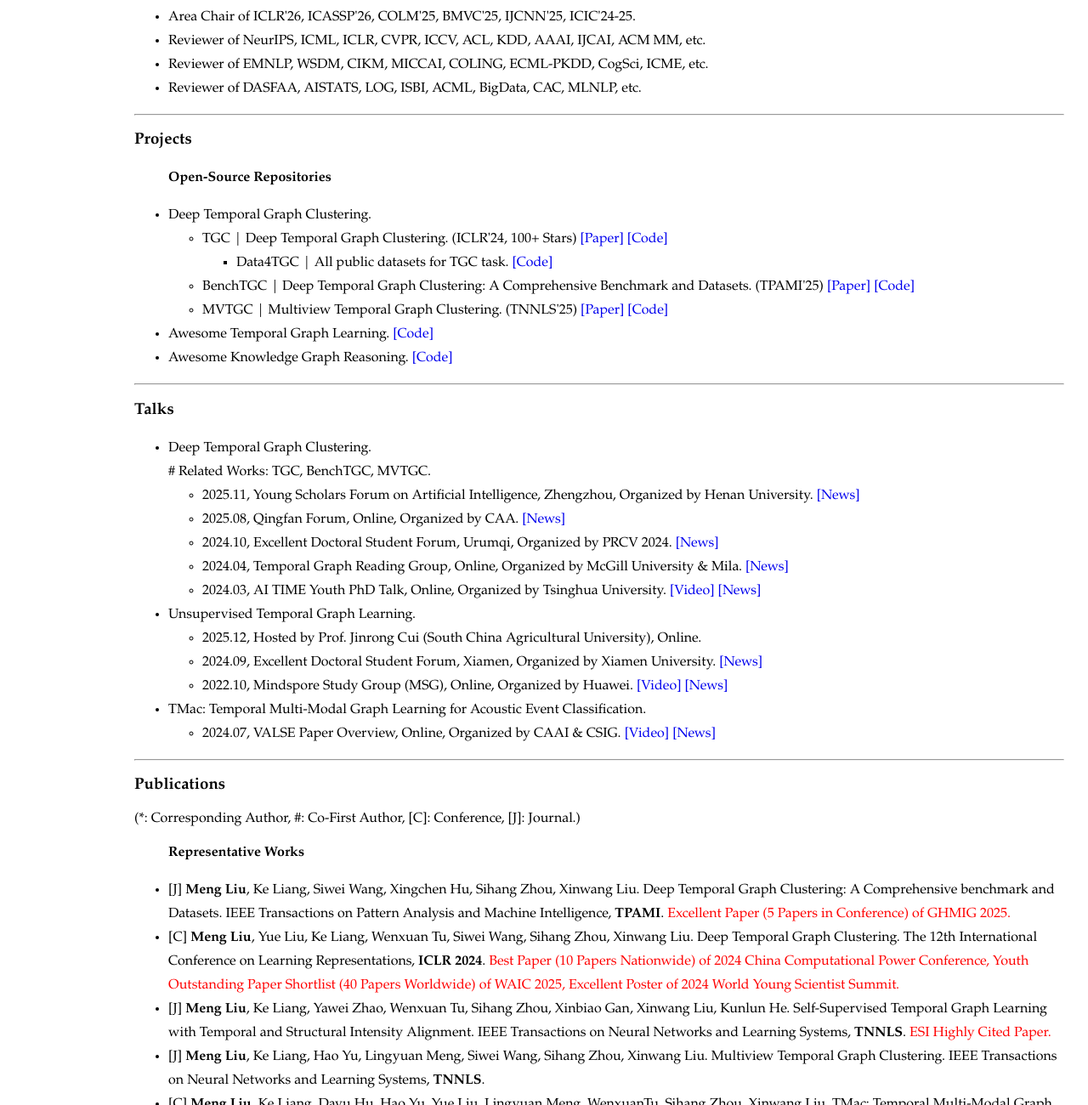
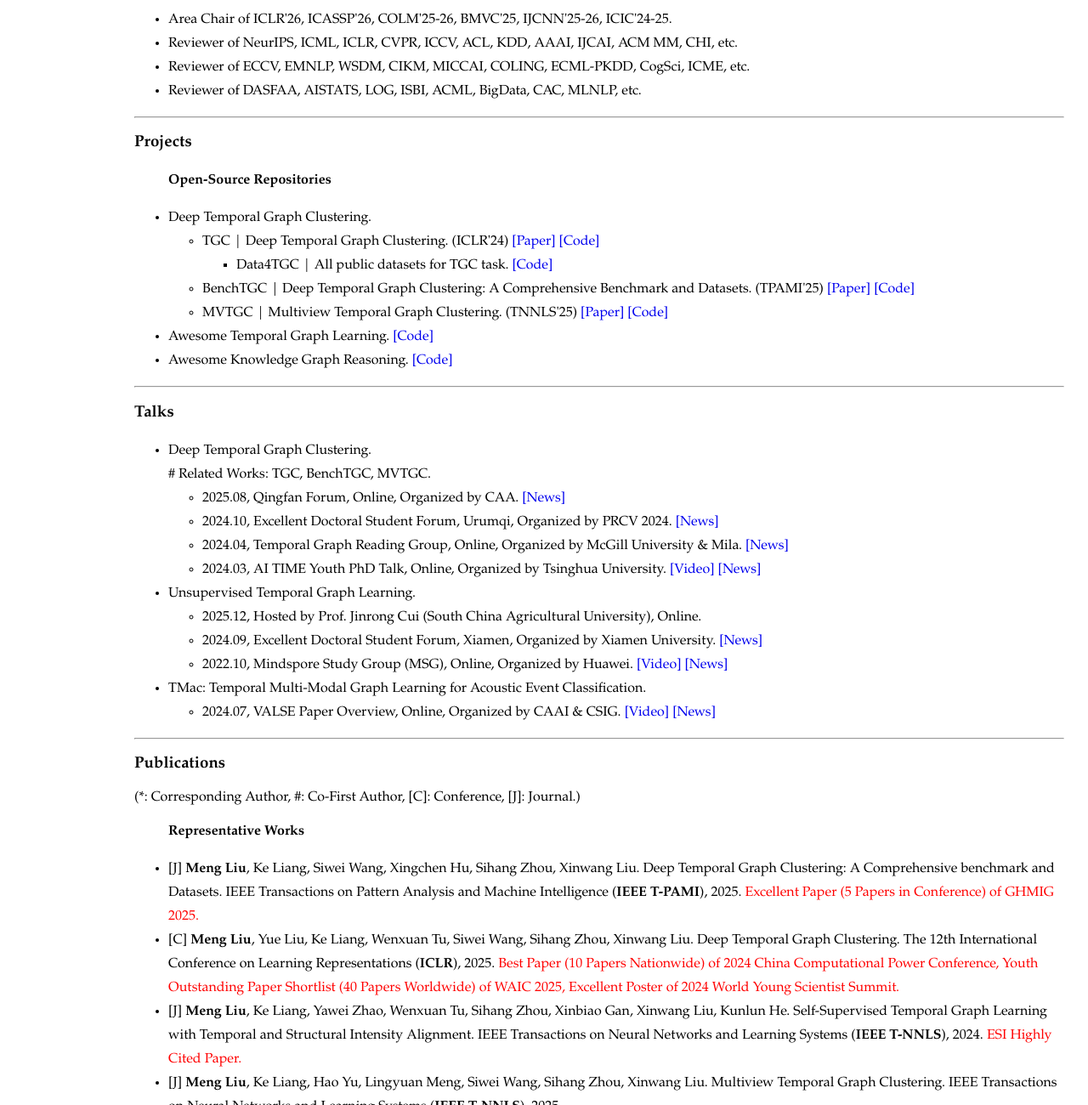
Before and after one commit to MGitHubL/MGitHubL.github.io, a plain HTML site: page index.html in a window 1280 px wide. Shown: the part 1500-2800 px from the top of the page at 85% size. Drawn offline with Linux system fonts and the light colour scheme.

Commit message:
Update index.html

```diff
--- a/index.html
+++ b/index.html
@@ -72,9 +72,9 @@ html,body{font-size: 16px; font-family:Garamond, 等线}
 
 <h3><a name="About Me">About Me</a></h3>
 
-<p style="line-height:125%;">Meng Liu received the Ph.D. degree from National University of Defense Technology supervised by Prof. <a href="https://xinwangliu.github.io/" target="_blank">Xinwang Liu</a>, and was also a Joint Student at National University of Singapore supervised by Prof. <a href="https://www.comp.nus.edu.sg/~ooibc/" target="_blank">Beng Chin OOI</a>. His research interests include graph neural network, multi-modal, and clustering. He has published more than 30 papers including TPAMI, AdvSci, TKDE, and NeurIPS, ICML, CVPR, with 1 ESI Hot Paper, 2 ESI Highly Cited Papers, and 1300 citations. He received awards such as Best Paper of 2024 China Computational Power Conference, 2025 DAAD AInet Fellowship, Youth Outstanding Paper Shortlist of WAIC 2025, Best Student Paper of CCHI 2023, Excellent Poster of 2024 World Young Scientist Summit, etc. He is on the Editorial Board of Information Processing & Management, and Youth Editorial Board of INSC. He also serves as Area Chair for ICLR, ICASSP, COLM, and reviewer for TPAMI, TKDE, AIJ, NeurIPS, ICML, CVPR, etc.
-<br/><br/>Email: mengliuedu[at]163.com / mengliu[at]nudt.edu.cn
-<br/><br/>You can find me in: <a href="https://scholar.google.com/citations?user=6DtqpM8AAAAJ&hl=en" target="_blank">[Google Scholar]</a> <a href="https://github.com/MGitHubL" target="_blank">[GitHub]</a>
+<p style="line-height:125%;">Meng Liu is an Assistant Professor of HENU-100 Talents Program at Henan University.  He received the Ph.D. degree from National University of Defense Technology supervised by Prof. <a href="https://xinwangliu.github.io/" target="_blank">Xinwang Liu</a>, and was also a Joint Student at National University of Singapore supervised by Prof. <a href="https://www.comp.nus.edu.sg/~ooibc/" target="_blank">Beng Chin OOI</a>. His research interests include graph neural network, multi-modal, and clustering. He has published more than 30 papers including TPAMI, AdvSci, TKDE, and NeurIPS, ICML, CVPR, with 1 ESI Hot Paper, 2 ESI Highly Cited Papers, and 1400 citations. He received awards such as Best Paper of 2024 China Computational Power Conference, 2025 DAAD AInet Fellowship, Youth Outstanding Paper Shortlist of WAIC 2025, Best Student Paper of CCHI 2023, Excellent Paper of GHMIG 2025, etc. He is on the Editorial Board of Information Processing & Management, and Youth Editorial Board of INSC. He also serves as Area Chair for ICLR, ICASSP, COLM, and reviewer for TPAMI, TKDE, AIJ, NeurIPS, ICML, CVPR, etc.
+<br/><br/>Email: mengliuedu@163.com / mengliu@henu.edu.cn
+<br/><br/>You can find me in: <a href="https://ai.henu.edu.cn/info/1043/14892.htm" target="_blank">[中文主页]</a> <a href="https://scholar.google.com/citations?user=6DtqpM8AAAAJ&hl=en" target="_blank">[Google Scholar]</a> <a href="https://github.com/MGitHubL" target="_blank">[GitHub]</a>
 </p>
 
 
@@ -84,8 +84,8 @@ html,body{font-size: 16px; font-family:Garamond, 等线}
 <ul style="line-height:175%;">
 <li>2025.12, Won the De Ya Student (德雅学子) and Outstanding Graduate of NUDT.</li>
 <li>2025.08, Will serve as Area Chair for ICLR 2026 and ICASSP 2026.</li>
+<li>2025.07, Won the Youth Outstanding Paper Shortlist of WAIC 2025 (40 Papers Worldwide).</li>
 <li>2025.08, One paper is accepted by TPAMI.</li>
-<li>2025.07, Won the Youth Outstanding Paper Shortlist of WAIC 2025 (40 Papers Worldwide).</li>
 <li>2025.07, Will serve as Editorial Board Member for IP&M.</li>
 <li>2025.04, Won the DAAD AInet Fellowship (18 People Worldwide in 2025).</li>
 <li>2025.03, One paper is selected as ESI Hot Paper and one paper is selected as ESI Highly Cited Paper.</li>
@@ -128,7 +128,7 @@ html,body{font-size: 16px; font-family:Garamond, 等线}
 </div>
 </ul>
 <div style="text-align: center;">
-  <button onclick="toggleFold('more-awards', this)" style="background: none; border: none; font-family: Garamond, serif; font-size: 17px; cursor: pointer; color: blue;">—— More ——</button>
+  <button onclick="toggleFold('more-awards', this)" style="background: none; border: none; font-family: Garamond, serif; font-size: 19px; cursor: pointer; color: blue;">—— More ——</button>
 </div>
 </div>
 
@@ -159,9 +159,9 @@ https://www.sciencedirect.com/journal/information-and-management" target="_blank
 
 <p><b>Conference</b></p>
 
-<li>Area Chair of ICLR'26, ICASSP'26, COLM'25, BMVC'25, IJCNN'25, ICIC'24-25.</li>
-<li>Reviewer of NeurIPS, ICML, ICLR, CVPR, ICCV, ACL, KDD, AAAI, IJCAI, ACM MM, etc.</li>
-<li>Reviewer of EMNLP, WSDM, CIKM, MICCAI, COLING, ECML-PKDD, CogSci, ICME, etc.</li>
+<li>Area Chair of ICLR'26, ICASSP'26, COLM'25-26, BMVC'25, IJCNN'25-26, ICIC'24-25.</li>
+<li>Reviewer of NeurIPS, ICML, ICLR, CVPR, ICCV, ACL, KDD, AAAI, IJCAI, ACM MM, CHI, etc.</li>
+<li>Reviewer of ECCV, EMNLP, WSDM, CIKM, MICCAI, COLING, ECML-PKDD, CogSci, ICME, etc.</li>
 <li>Reviewer of DASFAA, AISTATS, LOG, ISBI, ACML, BigData, CAC, MLNLP, etc.</li>
 
 </ul>
@@ -175,11 +175,11 @@ https://www.sciencedirect.com/journal/information-and-management" target="_blank
 <p><b>Open-Source Repositories</b></p>
 <li>Deep Temporal Graph Clustering.</li>
 <ul style="line-height:175%;">
-<li>TGC | Deep Temporal Graph Clustering. (ICLR'24, 100+ Stars) <a href="https://arxiv.org/abs/2305.10738v3" target="_blank">[Paper]</a> <a href="https://github.com/MGitHubL/Deep-Temporal-Graph-Clustering" target="_blank">[Code]</a></li>
+<li>TGC | Deep Temporal Graph Clustering. (ICLR'24) <a href="https://arxiv.org/abs/2305.10738v3" target="_blank">[Paper]</a> <a href="https://github.com/MGitHubL/Deep-Temporal-Graph-Clustering" target="_blank">[Code]</a></li>
 <ul style="line-height:175%;">
 <li>Data4TGC | All public datasets for TGC task. <a href="https://github.com/MGitHubL/Data4TGC" target="_blank">[Code]</a></li>
 </ul>
-<li>BenchTGC | Deep Temporal Graph Clustering: A Comprehensive Benchmark and Datasets. (TPAMI'25) <a href="https://ieeexplore.ieee.org/abstract/document/11119339" target="_blank">[Paper]</a> <a href="https://github.com/MGitHubL/Data4TGC" target="_blank">[Code]</a></li>
+<li>BenchTGC | Deep Temporal Graph Clustering: A Comprehensive Benchmark and Datasets. (TPAMI'25) <a href="https://arxiv.org/abs/2601.12903" target="_blank">[Paper]</a> <a href="https://github.com/MGitHubL/Data4TGC" target="_blank">[Code]</a></li>
 <li>MVTGC | Multiview Temporal Graph Clustering. (TNNLS'25) <a href="https://ieeexplore.ieee.org/document/11079275" target="_blank">[Paper]</a> <a href="https://github.com/MGitHubL/MVTGC" target="_blank">[Code]</a></li>
 </ul>
 
@@ -197,7 +197,6 @@ https://www.sciencedirect.com/journal/information-and-management" target="_blank
   <li>Deep Temporal Graph Clustering.</li>
 # Related Works: TGC, BenchTGC, MVTGC.
 <ul style="line-height:175%;">
-<li>2025.11, Young Scholars Forum on Artificial Intelligence, Zhengzhou, Organized by Henan University. <a href="https://ai.henu.edu.cn/info/1087/29302.htm" target="_blank">[News]</a></li>
 <li>2025.08, Qingfan Forum, Online, Organized by CAA. <a href="https://mp.weixin.qq.com/s/I7JtIc17WOe7ePbkuelrmw" target="_blank">[News]</a></li>
 <li>2024.10, Excellent Doctoral Student Forum, Urumqi, Organized by PRCV 2024. <a href="https://mp.weixin.qq.com/s/9yi9SesOJ9hTGSJzwc5D4A" target="_blank">[News]</a></li>
 <li>2024.04, Temporal Graph Reading Group, Online, Organized by McGill University & Mila. <a href="https://shenyanghuang.github.io/rg.html" target="_blank">[News]</a></li>
@@ -229,15 +228,15 @@ https://www.sciencedirect.com/journal/information-and-management" target="_blank
 
 <p><b>Representative Works</b></p>
 
-<li>[J] <b>Meng Liu</b>, Ke Liang, Siwei Wang, Xingchen Hu, Sihang Zhou, Xinwang Liu. Deep Temporal Graph Clustering: A Comprehensive benchmark and Datasets. IEEE Transactions on Pattern Analysis and Machine Intelligence, <b>TPAMI</b>. <t style="color: red;">Excellent Paper (5 Papers in Conference) of GHMIG 2025.</t></li>
+<li>[J] <b>Meng Liu</b>, Ke Liang, Siwei Wang, Xingchen Hu, Sihang Zhou, Xinwang Liu. Deep Temporal Graph Clustering: A Comprehensive benchmark and Datasets. IEEE Transactions on Pattern Analysis and Machine Intelligence (<b>IEEE T-PAMI</b>), 2025. <t style="color: red;">Excellent Paper (5 Papers in Conference) of GHMIG 2025.</t></li>
 
-<li>[C] <b>Meng Liu</b>, Yue Liu, Ke Liang, Wenxuan Tu, Siwei Wang, Sihang Zhou, Xinwang Liu. Deep Temporal Graph Clustering. The 12th International Conference on Learning Representations, <b>ICLR 2024</b>. <t style="color: red;">Best Paper (10 Papers Nationwide) of 2024 China Computational Power Conference, Youth Outstanding Paper Shortlist (40 Papers Worldwide) of WAIC 2025, Excellent Poster of 2024 World Young Scientist Summit.</t></li>
+<li>[C] <b>Meng Liu</b>, Yue Liu, Ke Liang, Wenxuan Tu, Siwei Wang, Sihang Zhou, Xinwang Liu. Deep Temporal Graph Clustering. The 12th International Conference on Learning Representations (<b>ICLR</b>), 2025. <t style="color: red;">Best Paper (10 Papers Nationwide) of 2024 China Computational Power Conference, Youth Outstanding Paper Shortlist (40 Papers Worldwide) of WAIC 2025, Excellent Poster of 2024 World Young Scientist Summit.</t></li>
 
-<li>[J] <b>Meng Liu</b>, Ke Liang, Yawei Zhao, Wenxuan Tu, Sihang Zhou, Xinbiao Gan, Xinwang Liu, Kunlun He. Self-Supervised Temporal Graph Learning with Temporal and Structural Intensity Alignment. IEEE Transactions on Neural Networks and Learning Systems, <b>TNNLS</b>. <t style="color: red;">ESI Highly Cited Paper.</t></li>
+<li>[J] <b>Meng Liu</b>, Ke Liang, Yawei Zhao, Wenxuan Tu, Sihang Zhou, Xinbiao Gan, Xinwang Liu, Kunlun He. Self-Supervised Temporal Graph Learning with Temporal and Structural Intensity Alignment. IEEE Transactions on Neural Networks and Learning Systems (<b>IEEE T-NNLS</b>), 2024. <t style="color: red;">ESI Highly Cited Paper.</t></li>
 
-<li>[J] <b>Meng Liu</b>, Ke Liang, Hao Yu, Lingyuan Meng, Siwei Wang, Sihang Zhou, Xinwang Liu. Multiview Temporal Graph Clustering. IEEE Transactions on Neural Networks and Learning Systems, <b>TNNLS</b>.</li>
+<li>[J] <b>Meng Liu</b>, Ke Liang, Hao Yu, Lingyuan Meng, Siwei Wang, Sihang Zhou, Xinwang Liu. Multiview Temporal Graph Clustering. IEEE Transactions on Neural Networks and Learning Systems (<b>IEEE T-NNLS</b>), 2025.</li>
 
-<li>[C] <b>Meng Liu</b>, Ke Liang, Dayu Hu, Hao Yu, Yue Liu, Lingyuan Meng, WenxuanTu, Sihang Zhou, Xinwang Liu. TMac: Temporal Multi-Modal Graph Learning for Acoustic Event Classification. The 31st ACM International Conference on Multimedia, <b>ACM MM 2023</b>.</li>
+<li>[C] <b>Meng Liu</b>, Ke Liang, Dayu Hu, Hao Yu, Yue Liu, Lingyuan Meng, WenxuanTu, Sihang Zhou, Xinwang Liu. TMac: Temporal Multi-Modal Graph Learning for Acoustic Event Classification. The 31st ACM International Conference on Multimedia (<b>ACM MM</b>), 2023. </li>
 
 </ul>
 
@@ -279,9 +278,9 @@ https://www.sciencedirect.com/journal/information-and-management" target="_blank
 
 <li>[J] Ke Liang, Lingyuan Meng, <b>Meng Liu</b>, Yue Liu, Wenxuan Tu, Siwei Wang, Sihang Zhou, Xinwang Liu, Fuchun Sun, Kunlun He. A Survey of Knowledge Graph Reasoning on Graph Types: Static, Dynamic, and Multi-Modal. IEEE Transactions on Pattern Analysis and Machine Intelligence, <b>TPAMI</b>. (一区Top, IF=20.8, CCF A, <t style="color: red;">ESI Hot Paper, ESI Highly Cited Paper, Excellent Poster of 2025 CCF-AI China Graph Machine Learning Conference</t>, 300+ Citations, 1400+ Stars) <a href="https://github.com/LIANGKE23/Awesome-Knowledge-Graph-Reasoning" target="_blank">[Code]</a></li>
 
-<li>[J] <b>Meng Liu</b>, Ke Liang, Yawei Zhao, Wenxuan Tu, Sihang Zhou, Xinbiao Gan, Xinwang Liu, Kunlun He. Self-Supervised Temporal Graph Learning with Temporal and Structural Intensity Alignment. IEEE Transactions on Neural Networks and Learning Systems, <b>TNNLS</b>. (一区Top, IF=10.4, CCF B, <t style="color: red;">ESI Highly Cited Paper</t>, 100+ Citations) <a href="https://github.com/MGitHubL/S2T" target="_blank">[Code]</a></li>
+<li>[J] <b>Meng Liu</b>, Ke Liang, Yawei Zhao, Wenxuan Tu, Sihang Zhou, Xinbiao Gan, Xinwang Liu, Kunlun He. Self-Supervised Temporal Graph Learning with Temporal and Structural Intensity Alignment. IEEE Transactions on Neural Networks and Learning Systems, <b>TNNLS</b>. (一区Top, IF=10.4, CCF B, <t style="color: red;">ESI Highly Cited Paper</t>) <a href="https://github.com/MGitHubL/S2T" target="_blank">[Code]</a></li>
 
-<li>[C] <b>Meng Liu</b>, Yue Liu, Ke Liang, Wenxuan Tu, Siwei Wang, Sihang Zhou, Xinwang Liu. Deep Temporal Graph Clustering. The 12th International Conference on Learning Representations, <b>ICLR 2024</b>. (CAAI/THU A, Acceptance Rate=31.0%, <t style="color: red;">Best Paper (10 Papers Nationwide) of 2024 China Computational Power Conference, Youth Outstanding Paper Shortlist (40 Papers Worldwide) of WAIC 2025, Excellent Poster of 2024 World Young Scientist Summit</t>, 100+ Citations, 100+ Stars) <a href="https://github.com/MGitHubL/Deep-Temporal-Graph-Clustering" target="_blank">[Code]</a></li>
+<li>[C] <b>Meng Liu</b>, Yue Liu, Ke Liang, Wenxuan Tu, Siwei Wang, Sihang Zhou, Xinwang Liu. Deep Temporal Graph Clustering. The 12th International Conference on Learning Representations, <b>ICLR 2024</b>. (CAAI/THU A, Acceptance Rate=31.0%, <t style="color: red;">Best Paper (10 Papers Nationwide) of 2024 China Computational Power Conference, Youth Outstanding Paper Shortlist (40 Papers Worldwide) of WAIC 2025, Excellent Poster of 2024 World Young Scientist Summit</t>) <a href="https://github.com/MGitHubL/Deep-Temporal-Graph-Clustering" target="_blank">[Code]</a></li>
 
 <li>[J] Lingyuan Meng, Ke Liang, Bin Xiao, Sihang Zhou, Yue Liu, <b>Meng Liu</b>, Xihong Yang, Xinwang Liu, Jinyan Li. SARF: Aliasing Relation Assisted Self-Supervised Learning for Few-shot Relation Reasoning. IEEE Transactions on Neural Networks and Learning Systems, <b>TNNLS</b>. (一区Top, IF=10.4, CCF B)</li>
 
@@ -299,7 +298,7 @@ https://www.sciencedirect.com/journal/information-and-management" target="_blank
 
 <li>[J] Dayu Hu, Ke Liang, Sihang Zhou, Wenxuan Tu, <b>Meng Liu</b>, Xinwang Liu. scDFC: A Deep Fusion Clustering Method for Single-Cell RNA-Seq Data. Briefings in Bioinformatics, <b>BIB</b>. (二区Top, IF=9.5, CCF B)</li>
 
-<li>[C] Ke Liang, Lingyuan Meng, <b>Meng Liu</b>, Yue Liu, Wenxuan Tu, Siwei Wang, Sihang Zhou, Xinwang Liu. Learn from Relational Correlations and Periodic Events for Temporal Knowledge Graph Reasoning. The 46th International ACM SIGIR Conference on Research and Development in Information Retrieval, <b>SIGIR 2023</b>. (CCF A, Acceptance Rate=20.1%, <t style="color: red;">Most Influential SIGIR Papers by Paper Digest</t>, 100+ Citations)</li>
+<li>[C] Ke Liang, Lingyuan Meng, <b>Meng Liu</b>, Yue Liu, Wenxuan Tu, Siwei Wang, Sihang Zhou, Xinwang Liu. Learn from Relational Correlations and Periodic Events for Temporal Knowledge Graph Reasoning. The 46th International ACM SIGIR Conference on Research and Development in Information Retrieval, <b>SIGIR 2023</b>. (CCF A, Acceptance Rate=20.1%, <t style="color: red;">Most Influential SIGIR Papers by Paper Digest</t>)</li>
 
 
 <p><b>2022</b></p>
@@ -321,7 +320,7 @@ https://www.sciencedirect.com/journal/information-and-management" target="_blank
 </div>
 </ol>
 <div style="text-align: center; margin-top: -12px; margin-bottom: 5px;">
-  <button onclick="toggleFold('more-papers', this)" style="background: none; border: none; font-family: Garamond, serif; font-size: 17px; cursor: pointer; color: blue;">—— More ——</button>
+  <button onclick="toggleFold('more-papers', this)" style="background: none; border: none; font-family: Garamond, serif; font-size: 19px; cursor: pointer; color: blue;">—— More ——</button>
 </div>
   </div>
 
```
